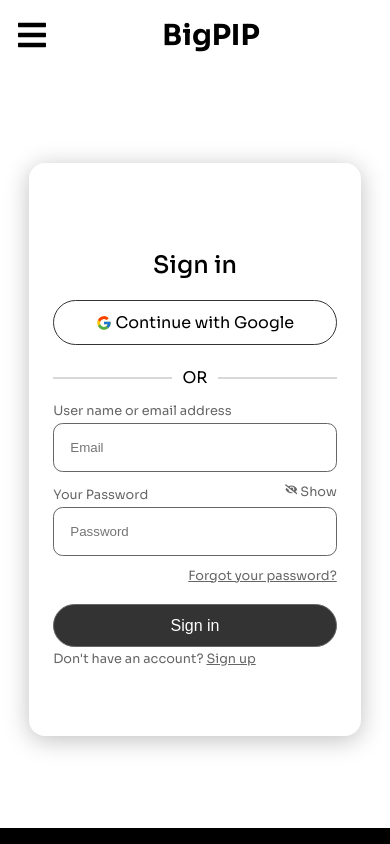
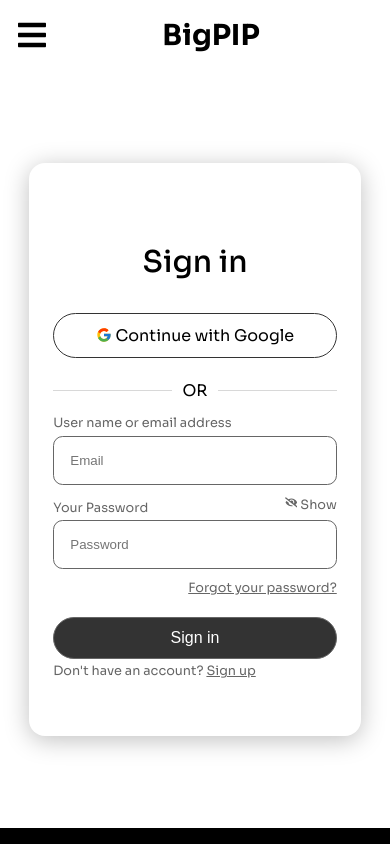
Before and after one commit to GAURAV1-ui/BigPIP-2, a Next.js app: page /signin in a window 390 px wide. Shown: the top 844 px of the page. Built offline with nearby package versions, Linux system fonts and the light colour scheme.

Commit message:
faq uodated

```diff
--- a/styles/faq.module.css
+++ b/styles/faq.module.css
@@ -99,7 +99,7 @@
       width: 75vw;
     }
     .faqs {
-      font-size: 25px;
+      font-size: 22px;
       /* padding: 6vh 0 4vh 0; */
     }
     .faqsTitle{
--- a/styles/signin.module.css
+++ b/styles/signin.module.css
@@ -130,5 +130,9 @@
     }
     .signin_form_heading {
         text-align: center;
+        font-size: 30px;
+    }
+    .sigin_oauth_google_text {
+        margin-top: 2rem;
     }
 }
--- a/styles/signup.module.css
+++ b/styles/signup.module.css
@@ -132,5 +132,9 @@
     }
     .signin_form_heading {
         text-align: center;
+        font-size: 30px;
+    }
+    .sigin_oauth_google_text {
+        margin-top: 2rem;
     }
 }
```
